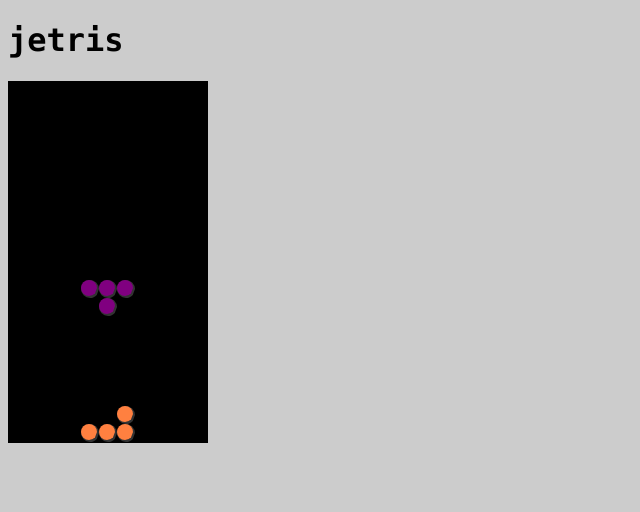
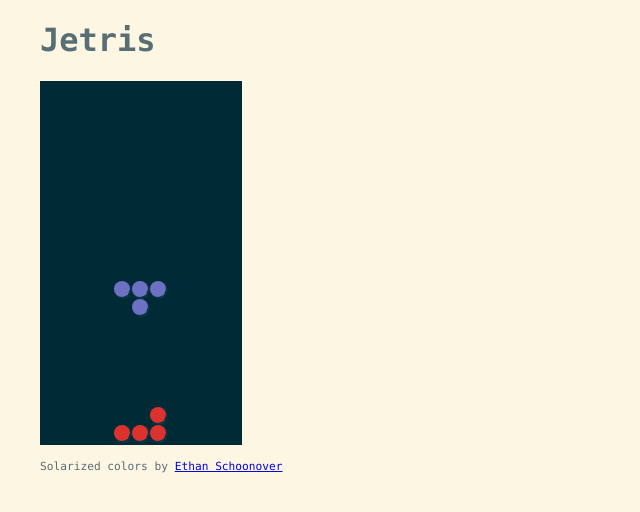
Before and after one commit to cosmith/jetris, a plain HTML site: page index.html in a window 1280 px wide. Shown: the whole page, without its empty margins (0-640 px from the left). Drawn offline with Linux system fonts and the light colour scheme.

Commit message:
Add solarized colors and html styling

```diff
--- a/index.html
+++ b/index.html
@@ -5,26 +5,36 @@
   <style type="text/css">
 
     body {
-      background: #ccc;
+      background: #fdf6e3;
+      color: #586e75;
+      font-family: "Arial Rounded MT Bold", "Consolas", "Courier New", Courier, monospace;
+    }
+
+    .main {
+      margin-left: 2em;
     }
 
     canvas {
-      border: 1px solid black;
-      margin: auto;
+      border: 2px solid #002b36;
     }
 
-    h1 {
-      font-family: 'Consolas', "Courier New", Courier, monospace;
+    p {
+      font-size: 0.7em;
     }
 
   </style>
 </head>
 <body>
-  <h1>jetris</h1>
-  <canvas id="canvas">
-    Votre navigateur ne supporte pas l'élément canvas !<br/>
-    Allez voir du coté de Chrome ou Firefox.
-  </canvas>
+  <div class="main">
+
+    <h1>Jetris</h1>
+
+    <canvas id="canvas">
+      Votre navigateur ne supporte pas l'élément canvas !<br/>
+      Allez voir du coté de Chrome ou Firefox.
+    </canvas>
+    <p>Solarized colors by <a href="http://ethanschoonover.com/solarized">Ethan Schoonover</a></p>
+  </div>
 </body>
   <script type="text/javascript" src="jetris.js"></script>
 </html>
--- a/jetris.js
+++ b/jetris.js
@@ -14,7 +14,7 @@ var numCols = 11,
 
     context = canvas.getContext('2d'),
 
-    empty = "#333", // background color
+    empty = "#073642", // background color
 
     speed = 10, // lower is faster
 
@@ -31,7 +31,7 @@ canvas.height = height;
 function clearCanvas() {
     canvas.width = canvas.width;
 
-    context.fillStyle = 'black';
+    context.fillStyle = "#002b36";
 
     context.fillRect(0, 0, width, height);
 };
@@ -198,43 +198,43 @@ function Tetrimino() {
 
     switch (that.shape) {
         case 'I':
-            that.color = "#5CCBE2";
+            that.color = "#859900";
             that.arrayShape =
                [[1, 1, 1, 1]];
         break;
         case 'J':
-            that.color = "#6F4FF0";
+            that.color = "#cb4b16";
             that.arrayShape =
                [[1, 1, 1],
                 [0, 0, 1]];
         break;
         case 'L':
-            that.color = "#FF8040";
+            that.color = "#dc322f";
             that.arrayShape =
                [[0, 0, 1],
                 [1, 1, 1]];
         break;
         case 'S':
-            that.color = "#00EA00";
+            that.color = "#d33682";
             that.arrayShape =
                [[0, 1, 1],
                 [1, 1, 0]];
         break;
         case 'T':
-            that.color = "#800080";
+            that.color = "#6c71c4";
             that.arrayShape =
                [[1, 1, 1],
                 [0, 1, 0]];
         break;
         case 'Z':
-            that.color = "#FF2828";
+            that.color = "#268bd2";
             that.arrayShape =
                [[1, 1, 0],
                 [0, 1, 1]];
         break;
 
         case 'O':
-            that.color = "#F2F200";
+            that.color = "#2aa198";
             that.arrayShape =
                [[1, 1],
                 [1, 1]];
```
